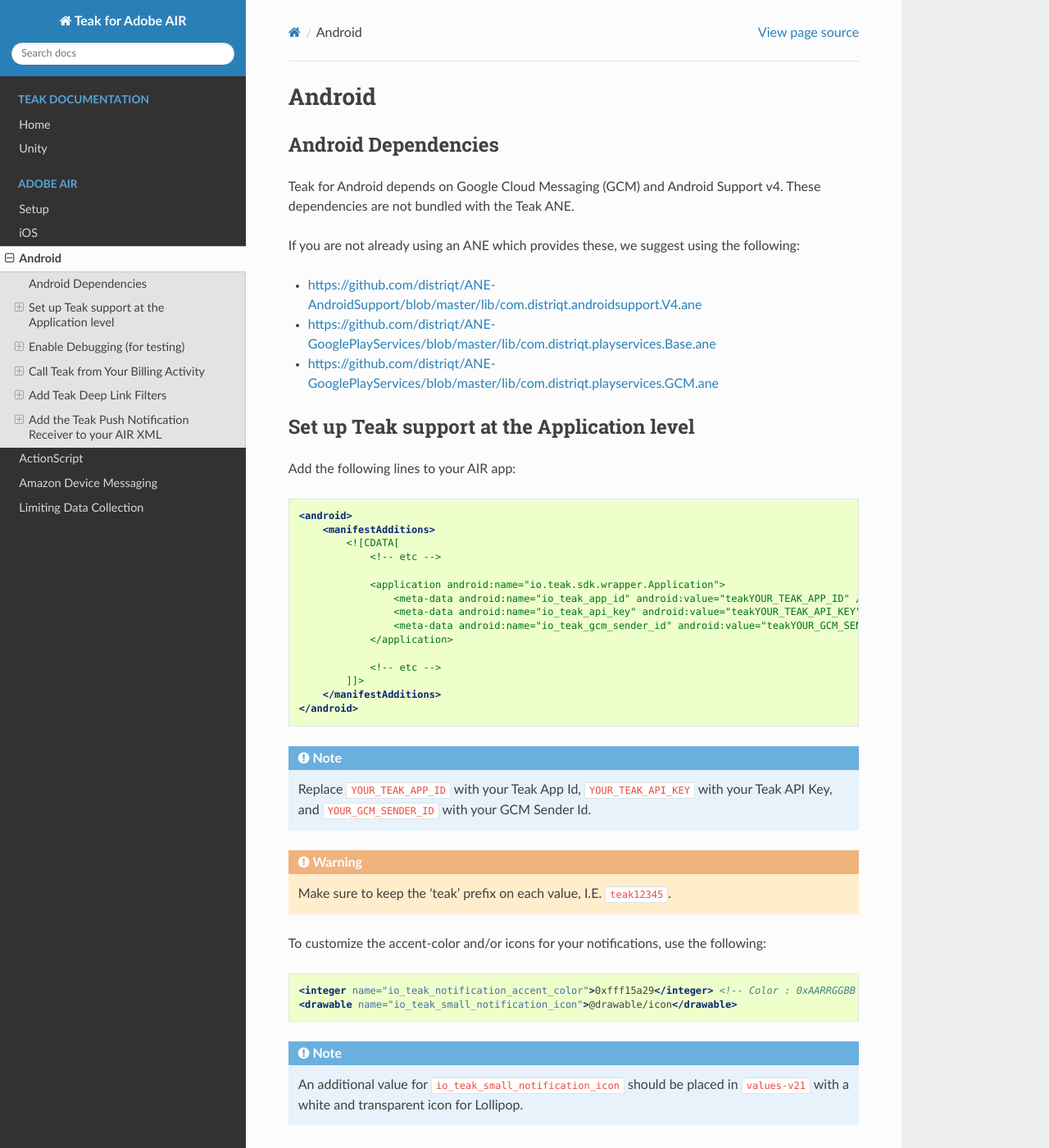
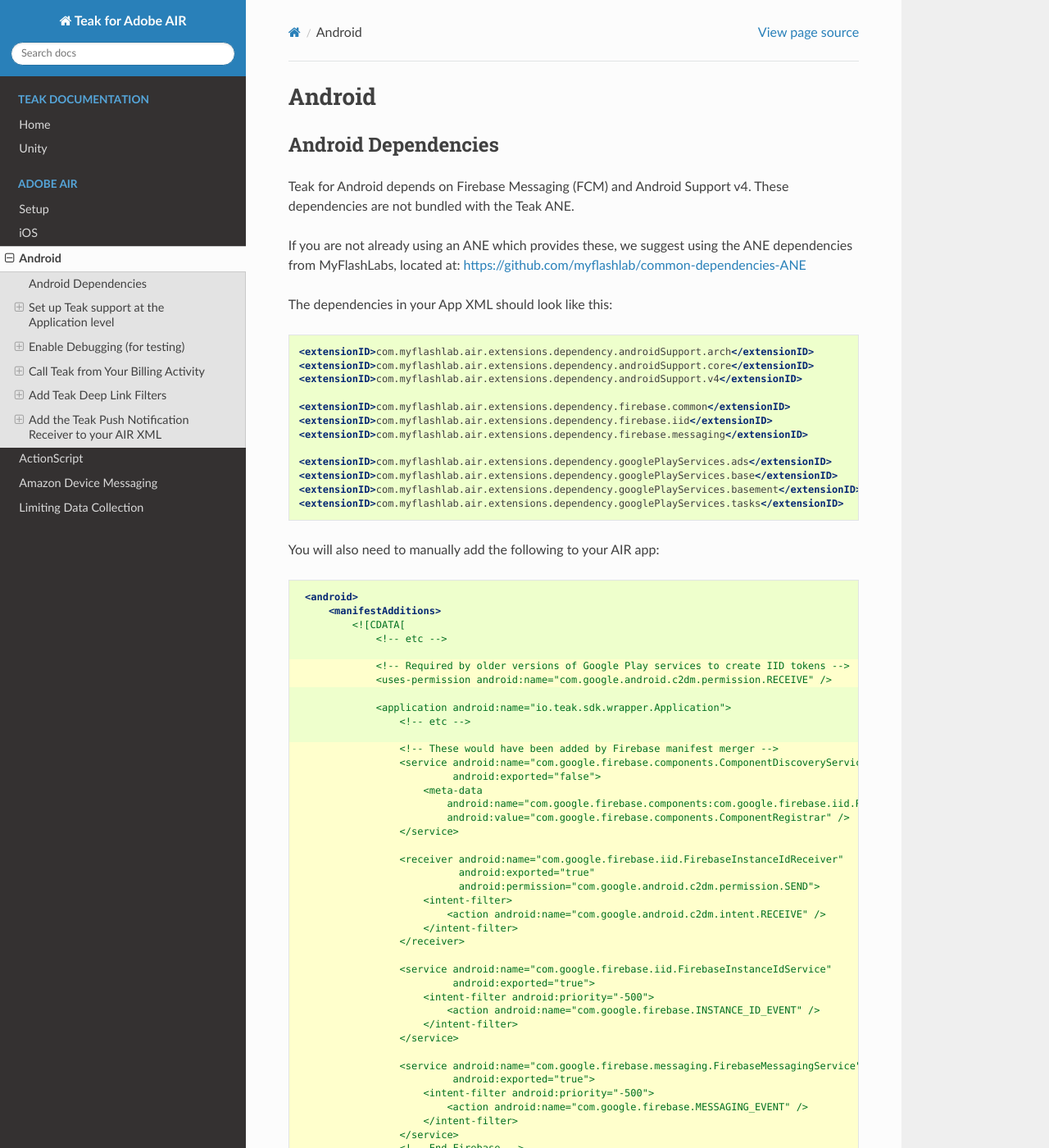
Before and after one commit to GoCarrot/teak-air, a Sphinx documentation site: the page built from docs/android.rst, in a window 1280 px wide and 1400 px high. Shown: the whole window at 82% size. Built offline with Sphinx 7.4.7 and the Read the Docs theme 2.0.0, drawn with Linux system fonts in a browser that asks for light colours; some of the changed text lies outside the part shown.

Commit message:
Update existing docs for 2.0

```diff
--- a/docs/adm.rst
+++ b/docs/adm.rst
@@ -6,7 +6,7 @@
 
 Push Notifications on Amazon Devices
 ------------------------------------
-Amazon devices do not support GCM/FCM and instead use Amazon's push notification service, ADM.
+Amazon devices do not support FCM and instead use Amazon's push notification service, ADM.
 
 .. note:: Using ADM requires changes to the ``AndroidManifest.xml`` that are not supported by Adobe AIR, so you must un-pack, edit, re-pack and re-sign your APK after it has been generated by ``adt``.
 
--- a/docs/android.rst
+++ b/docs/android.rst
@@ -6,17 +6,86 @@
 
 Android Dependencies
 --------------------
-Teak for Android depends on Google Cloud Messaging (GCM) and Android Support v4. These dependencies are not bundled with the Teak ANE.
+Teak for Android depends on Firebase Messaging (FCM) and Android Support v4. These dependencies are not bundled with the Teak ANE.
 
-If you are not already using an ANE which provides these, we suggest using the following:
+If you are not already using an ANE which provides these, we suggest using the ANE dependencies from MyFlashLabs, located at: https://github.com/myflashlab/common-dependencies-ANE
 
-- https://github.com/distriqt/ANE-AndroidSupport/blob/master/lib/com.distriqt.androidsupport.V4.ane
-- https://github.com/distriqt/ANE-GooglePlayServices/blob/master/lib/com.distriqt.playservices.Base.ane
-- https://github.com/distriqt/ANE-GooglePlayServices/blob/master/lib/com.distriqt.playservices.GCM.ane
+The dependencies in your App XML should look like this::
+
+    <extensionID>com.myflashlab.air.extensions.dependency.androidSupport.arch</extensionID>
+    <extensionID>com.myflashlab.air.extensions.dependency.androidSupport.core</extensionID>
+    <extensionID>com.myflashlab.air.extensions.dependency.androidSupport.v4</extensionID>
+
+    <extensionID>com.myflashlab.air.extensions.dependency.firebase.common</extensionID>
+    <extensionID>com.myflashlab.air.extensions.dependency.firebase.iid</extensionID>
+    <extensionID>com.myflashlab.air.extensions.dependency.firebase.messaging</extensionID>
+
+    <extensionID>com.myflashlab.air.extensions.dependency.googlePlayServices.ads</extensionID>
+    <extensionID>com.myflashlab.air.extensions.dependency.googlePlayServices.base</extensionID>
+    <extensionID>com.myflashlab.air.extensions.dependency.googlePlayServices.basement</extensionID>
+    <extensionID>com.myflashlab.air.extensions.dependency.googlePlayServices.tasks</extensionID>
+
+You will also need to manually add the following to your AIR app:
+
+.. code-block:: xml
+   :emphasize-lines: 6, 7, 12-41
+
+    <android>
+        <manifestAdditions>
+            <![CDATA[
+                <!-- etc -->
+
+                <!-- Required by older versions of Google Play services to create IID tokens -->
+                <uses-permission android:name="com.google.android.c2dm.permission.RECEIVE" />
+
+                <application android:name="io.teak.sdk.wrapper.Application">
+                    <!-- etc -->
+
+                    <!-- These would have been added by Firebase manifest merger -->
+                    <service android:name="com.google.firebase.components.ComponentDiscoveryService"
+                             android:exported="false">
+                        <meta-data
+                            android:name="com.google.firebase.components:com.google.firebase.iid.Registrar"
+                            android:value="com.google.firebase.components.ComponentRegistrar" />
+                    </service>
+
+                    <receiver android:name="com.google.firebase.iid.FirebaseInstanceIdReceiver"
+                              android:exported="true"
+                              android:permission="com.google.android.c2dm.permission.SEND">
+                        <intent-filter>
+                            <action android:name="com.google.android.c2dm.intent.RECEIVE" />
+                        </intent-filter>
+                    </receiver>
+
+                    <service android:name="com.google.firebase.iid.FirebaseInstanceIdService"
+                             android:exported="true">
+                        <intent-filter android:priority="-500">
+                            <action android:name="com.google.firebase.INSTANCE_ID_EVENT" />
+                        </intent-filter>
+                    </service>
+
+                    <service android:name="com.google.firebase.messaging.FirebaseMessagingService"
+                             android:exported="true">
+                        <intent-filter android:priority="-500">
+                            <action android:name="com.google.firebase.MESSAGING_EVENT" />
+                        </intent-filter>
+                    </service>
+                    <!-- End Firebase -->
+
+                    <!-- etc -->
+                </application>
+
+                <!-- etc -->
+            ]]>
+        </manifestAdditions>
+    </android>
 
 Set up Teak support at the Application level
 --------------------------------------------
-Add the following lines to your AIR app::
+Add the following lines to your AIR app:
+
+.. code-block:: xml
+   :emphasize-lines: 6-11
 
     <android>
         <manifestAdditions>
@@ -27,6 +96,7 @@
                     <meta-data android:name="io_teak_app_id" android:value="teakYOUR_TEAK_APP_ID" />
                     <meta-data android:name="io_teak_api_key" android:value="teakYOUR_TEAK_API_KEY" />
                     <meta-data android:name="io_teak_gcm_sender_id" android:value="teakYOUR_GCM_SENDER_ID" />
+                    <meta-data android:name="io_teak_firebase_app_id" android:value="teakYOUR_FIREBASE_APP_ID" />
                 </application>
 
                 <!-- etc -->
@@ -34,7 +104,7 @@
         </manifestAdditions>
     </android>
 
-.. note:: Replace ``YOUR_TEAK_APP_ID`` with your Teak App Id, ``YOUR_TEAK_API_KEY`` with your Teak API Key, and ``YOUR_GCM_SENDER_ID`` with your GCM Sender Id.
+.. note:: Replace ``YOUR_TEAK_APP_ID`` with your Teak App Id, ``YOUR_TEAK_API_KEY`` with your Teak API Key, ``YOUR_GCM_SENDER_ID`` with your GCM Sender Id, and ``YOUR_FIREBASE_APP_ID`` with your Firebase App Id.
 
 .. warning:: Make sure to keep the 'teak' prefix on each value, I.E. ``teak12345``.
 
@@ -54,7 +124,10 @@
 
 Enable Debugging (for testing)
 ------------------------------
-Add ``android:debuggable="true"`` to your ``<application>`` section::
+Add ``android:debuggable="true"`` to your ``<application>`` section:
+
+.. code-block:: xml
+   :emphasize-lines: 6
 
     <android>
         <manifestAdditions>
@@ -174,21 +247,39 @@
 -------------------------------------------------------
 Add the following to the ``<application>`` section::
 
-    <receiver android:name="io.teak.sdk.Teak" android:exported="true"
-        android:permission="com.google.android.c2dm.permission.SEND">
+    <!-- Teak Broadcast Receiver -->
+    <receiver android:name="io.teak.sdk.Teak" android:exported="false">
         <intent-filter>
             <action android:name="YOUR_PACKAGE_NAME.intent.TEAK_NOTIFICATION_OPENED" />
             <action android:name="YOUR_PACKAGE_NAME.intent.TEAK_NOTIFICATION_CLEARED" />
-            <action android:name="com.google.android.c2dm.intent.RECEIVE" />
             <category android:name="YOUR_PACKAGE_NAME" />
         </intent-filter>
     </receiver>
 
-    <service android:name="io.teak.sdk.InstanceIDListenerService" android:exported="false" >
+    <!-- Teak error reporter -->
+    <service android:name="io.teak.sdk.service.RavenService"
+             android:process=":teak.raven"
+             android:exported="false"/>
+
+    <!-- Device state background service for minimizing power consumption -->
+    <service android:name="io.teak.sdk.service.DeviceStateService"
+             android:process=":teak.device_state"
+             android:exported="false"/>
+
+    <!-- Job service, Android O and higher -->
+    <service android:name="io.teak.sdk.service.JobService"
+             android:permission="android.permission.BIND_JOB_SERVICE"
+             android:exported="true"/>
+
+    <!-- FCM ID Listener Service -->
+    <service android:name="io.teak.sdk.push.FCMPushProvider"
+             android:stopWithTask="false">
         <intent-filter>
-            <action android:name="com.google.android.gms.iid.InstanceID" />
+            <action android:name="com.google.firebase.MESSAGING_EVENT" />
+            <action android:name="com.google.firebase.INSTANCE_ID_EVENT" />
         </intent-filter>
     </service>
+
 
 .. note:: Replace ``YOUR_PACKAGE_NAME`` with the package name of your Android game. Make sure that for air games, you prefix the package name with "air" (if applicable to your game).
 
--- a/docs/index.rst
+++ b/docs/index.rst
@@ -38,6 +38,8 @@
 
 Here is an overview of what we'll be doing.
 
+.. important:: The minimum version of Adobe AIR supported by Teak is 30.0.
+
 Setup
 -----
 * Add the Teak ANE
```
Also changed, not shown: docs/ios.rst (+10 -10 lines), docs/setup.rst (+5 -2 lines).
